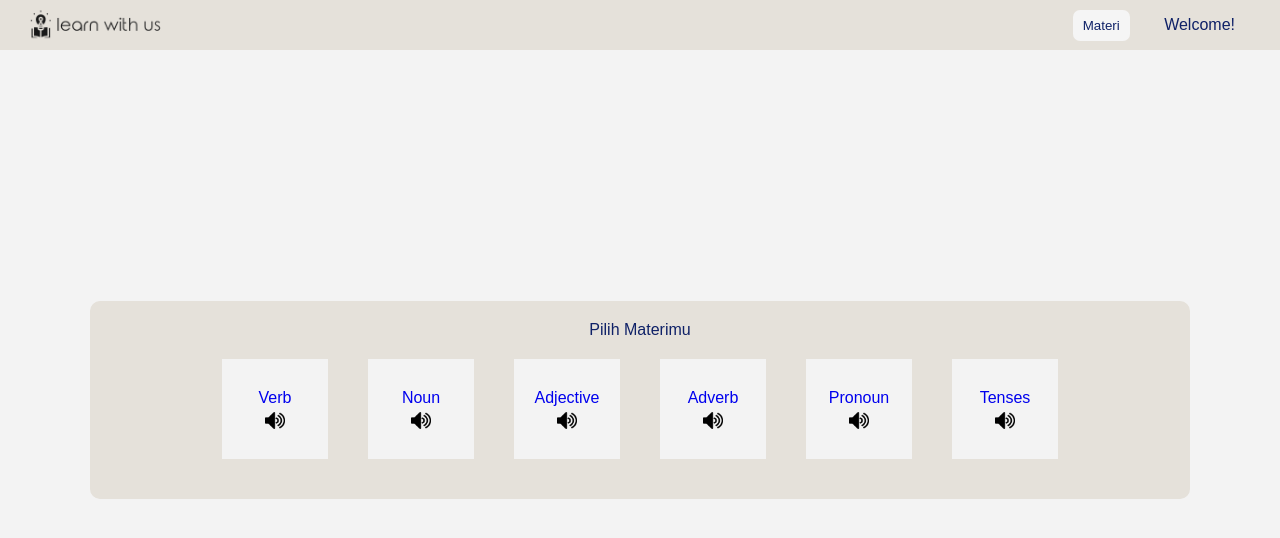
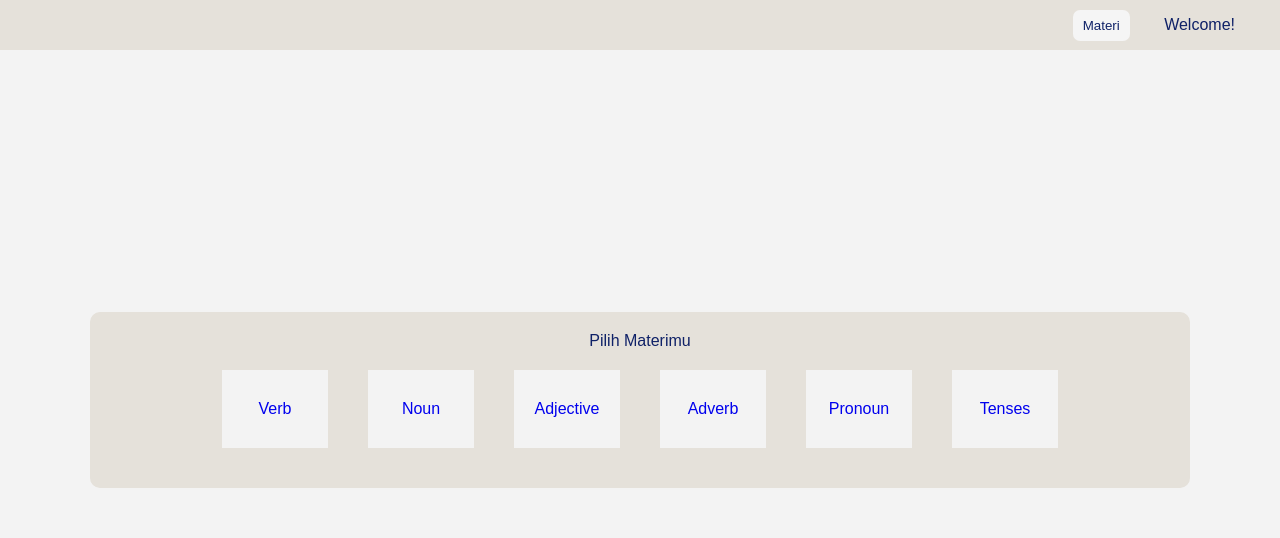
Before and after one commit to YertodimaNzk/test_skripsi, a Flask app: page /engcourse in a window 1280 px wide. Shown: the top 538 px of the page. Run offline with Flask 3, Linux system fonts and the light colour scheme.

Commit message:
Update engcourse.html
delete speaker logo

```diff
--- a/webtest/templates/engcourse.html
+++ b/webtest/templates/engcourse.html
@@ -8,9 +8,7 @@
     <body>
         <div class="header">
             <div class="header-left-section">
-                <a href="{{ url_for('homepage') }}">
-                    <img class="logo" src="{{ url_for('static', filename='image/logo.png') }}">
-                </a>
+                <a href="{{ url_for('homepage') }}"></a>
             </div>
             <div class="header-right-section">
                 <a href="{{url_for('materi')}}" class="materi-link">
@@ -28,42 +26,36 @@
                         <a href="{{ url_for('verb') }}">
                             <span class="container-title">Verb</span>
                         </a>
-                        <img class="voice-button" src="{{ url_for('static', filename='image/voice.png') }}">
                     </div>
 
                     <div class="container-course">
                         <a href="{{ url_for('noun') }}">
                             <span class="container-title">Noun</span>
                         </a>
-                        <img class="voice-button" src="{{ url_for('static', filename='image/voice.png') }}">
                     </div>
 
                     <div class="container-course">
                         <a href="{{ url_for('adjective') }}">
                             <span class="container-title">Adjective</span>
                         </a>
-                        <img class="voice-button" src="{{ url_for('static', filename='image/voice.png') }}">
                     </div>
 
                     <div class="container-course">
                         <a href="{{ url_for('adverb') }}">
                             <span class="container-title">Adverb</span>
                         </a>
-                        <img class="voice-button" src="{{ url_for('static', filename='image/voice.png') }}">
                     </div>
 
                     <div class="container-course">
                         <a href="{{ url_for('pronoun') }}">
                             <span class="container-title">Pronoun</span>
                         </a>
-                        <img class="voice-button" src="{{ url_for('static', filename='image/voice.png') }}">
                     </div>
 
                     <div class="container-course">
                         <a href="{{ url_for('tenses') }}">
                             <span class="container-title">Tenses</span>
                         </a>
-                        <img class="voice-button" src="{{ url_for('static', filename='image/voice.png') }}">
                     </div>
                 </div>
             </div>
```
